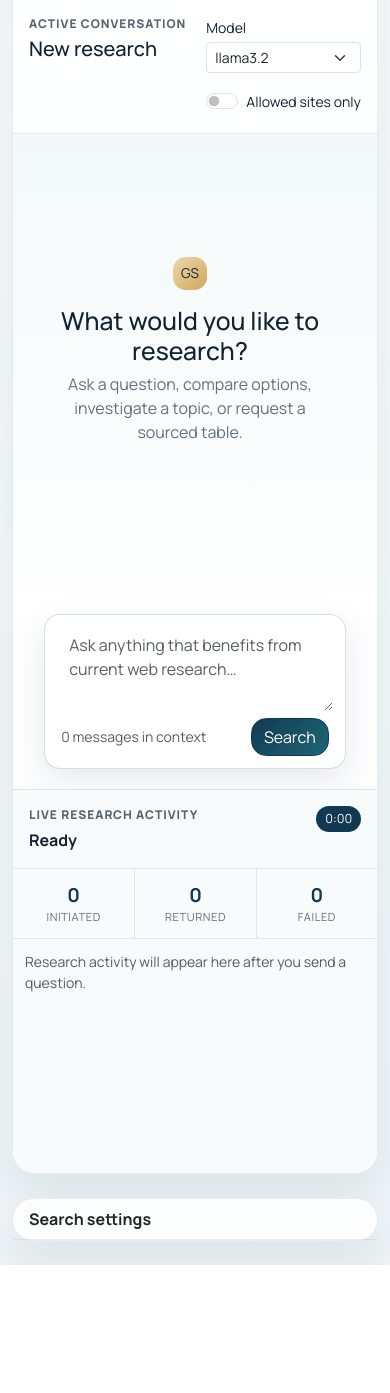
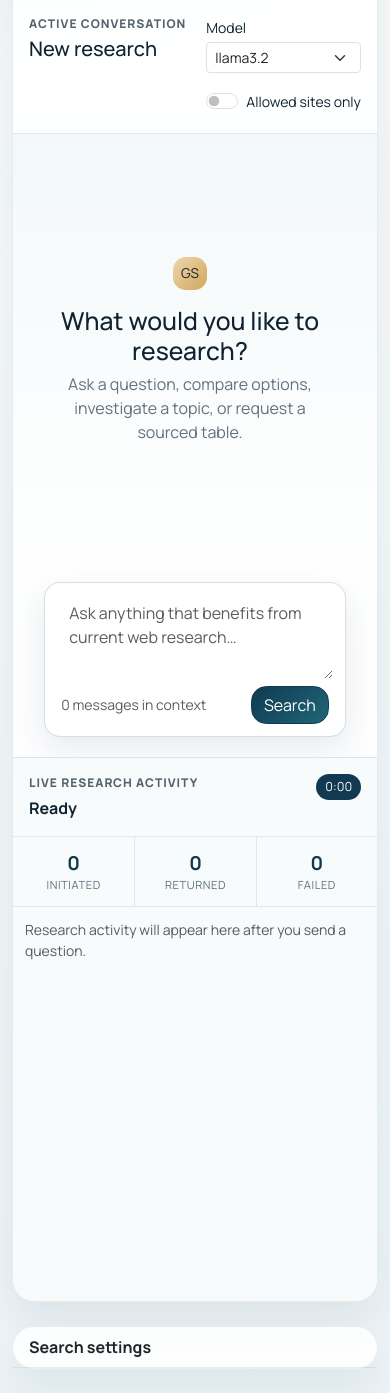
Before and after one commit to zageabb/tender_designer, a Flask app: page /computer-finder/general in a window 390 px wide. Shown: the part 540-1933 px from the top of the page. Before the commit the page ends 1805 px from the top, so only its background shows below. Run offline with Flask 3, Linux system fonts and the light colour scheme; the visitor is signed in with stand-in values (Sample User, id 1); data comes from the database, SQL or seed files in the repository; data that the repository does not hold is empty; some libraries are stand-ins or nearby versions.

Commit message:
Keep general search input visible

```diff
--- a/static/css/app.css
+++ b/static/css/app.css
@@ -610,7 +610,7 @@ body {
 .computer-finder-runtime {
   display: flex;
   flex-direction: column;
-  min-height: 34rem;
+  min-height: 0;
   max-height: 68vh;
   border-left: 1px solid rgba(17, 58, 82, 0.12);
   background: rgba(248, 251, 252, 0.96);
@@ -849,7 +849,11 @@ body {
 .research-chat-shell {
   display: grid;
   grid-template-columns: 17rem minmax(0, 1fr) minmax(20rem, 24rem);
-  min-height: calc(100vh - 9rem);
+  height: calc(100vh - 7rem);
+  height: calc(100dvh - 7rem);
+  min-height: 34rem;
+  max-height: calc(100vh - 7rem);
+  max-height: calc(100dvh - 7rem);
   overflow: hidden;
   border: 1px solid rgba(17, 58, 82, 0.1);
   border-radius: 1.4rem;
@@ -924,6 +928,7 @@ body {
   grid-template-rows: auto minmax(24rem, 1fr) auto;
   min-width: 0;
   min-height: 0;
+  overflow: hidden;
 }
 
 .research-chat-controls {
@@ -935,8 +940,10 @@ body {
 .research-chat-controls .form-select { min-width: 14rem; }
 
 .research-chat-conversation {
-  min-height: 30rem;
-  max-height: calc(100vh - 22rem);
+  min-height: 0;
+  max-height: none;
+  height: 100%;
+  overflow-y: auto;
   padding: 2rem clamp(1rem, 8vw, 7rem);
 }
 
@@ -978,15 +985,23 @@ body {
 .research-chat-runtime {
   min-height: 0;
   max-height: none;
+  height: 100%;
+  overflow: hidden;
   border-top: 0;
   border-left: 1px solid rgba(17, 58, 82, 0.12);
 }
 
 @media (max-width: 1199.98px) {
-  .research-chat-shell { grid-template-columns: 15rem minmax(0, 1fr); }
+  .research-chat-shell {
+    grid-template-columns: 15rem minmax(0, 1fr);
+    height: auto;
+    min-height: calc(100vh - 7rem);
+    max-height: none;
+  }
   .research-chat-runtime {
     grid-column: 2;
     min-height: 24rem;
+    height: 34rem;
     max-height: 34rem;
     border-top: 1px solid rgba(17, 58, 82, 0.12);
     border-left: 0;
```
